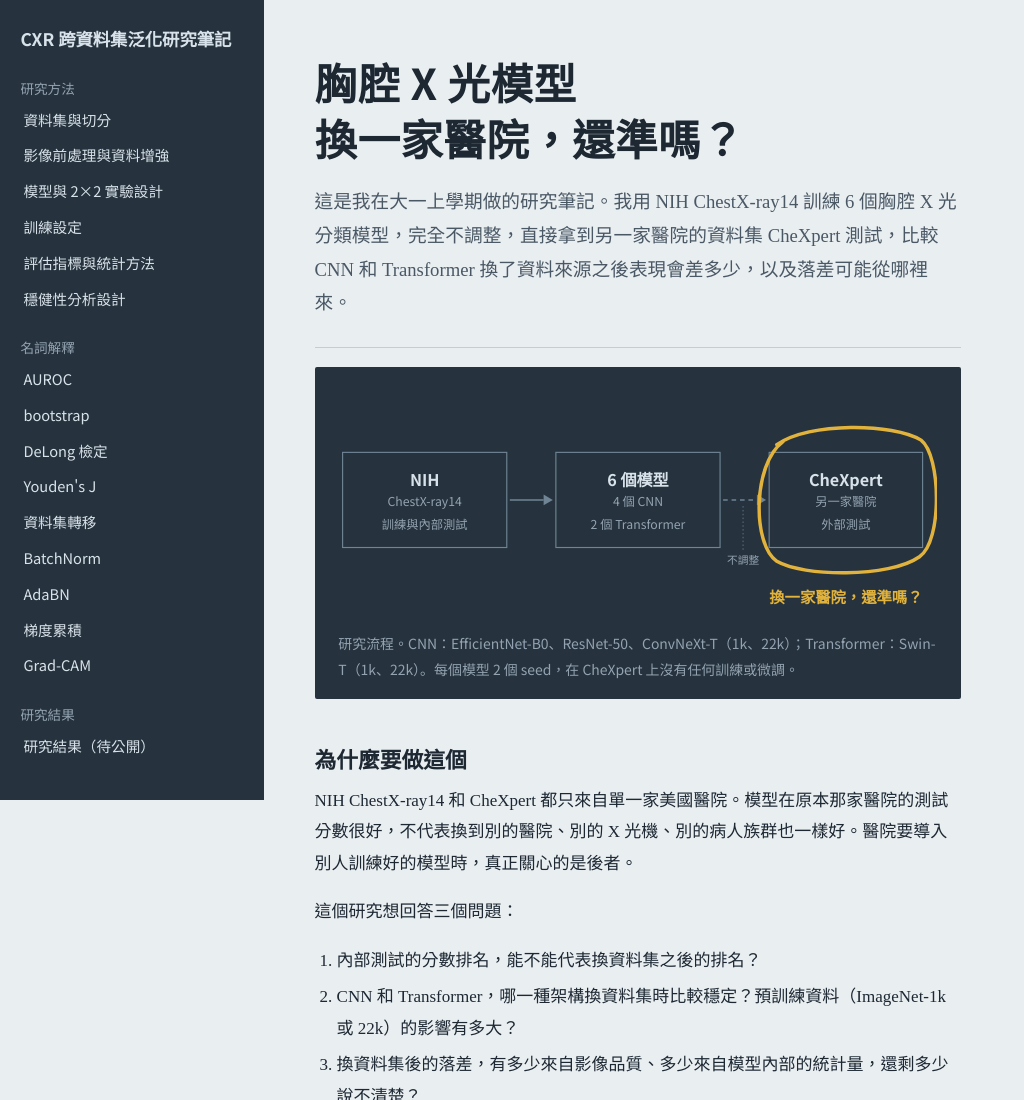
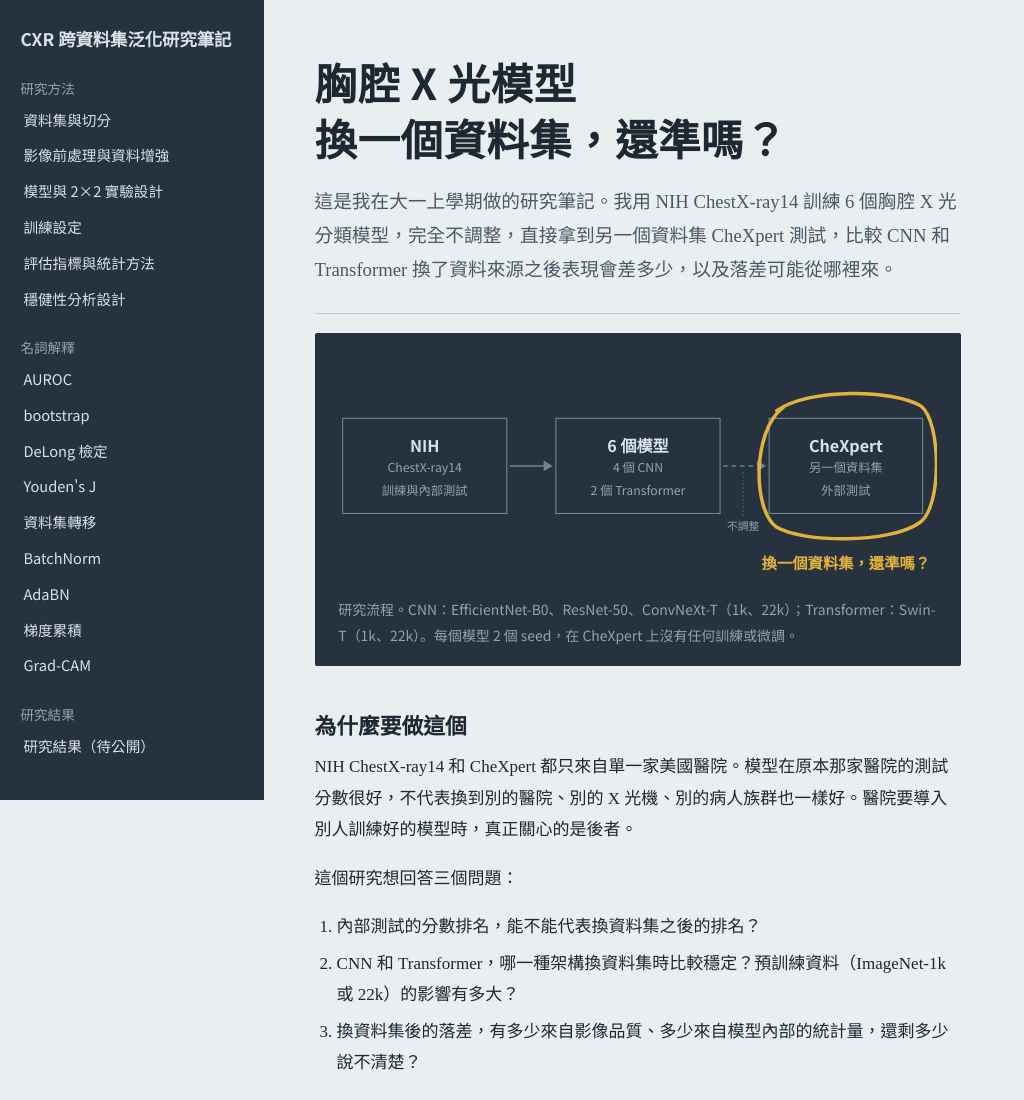
Before and after one commit to 13700k4070ti/cxr-research-site, a plain HTML site: page index.html in a window 1280 px wide. Shown: the top 1100 px of the page, without its empty margins (0-1024 px from the left). Drawn offline with Linux system fonts and the light colour scheme.

Commit message:
首頁用語改為「換一個資料集」，與小論文一致
Co-Authored-By: Claude Opus 5.5 <noreply@anthropic.com>
Claude-Session: https://claude.ai/code/session_01GhmhXPZCjEcpSXtoEX2GkY

```diff
--- a/index.html
+++ b/index.html
@@ -4,7 +4,7 @@
 <meta charset="utf-8">
 <meta name="viewport" content="width=device-width, initial-scale=1">
 <meta name="page-id" content="home">
-<meta name="description" content="胸腔 X 光模型換一家醫院還準嗎？NIH ChestX-ray14 → CheXpert 跨資料集泛化研究的方法與名詞筆記。">
+<meta name="description" content="胸腔 X 光模型換一個資料集還準嗎？NIH ChestX-ray14 → CheXpert 跨資料集泛化研究的方法與名詞筆記。">
 <title>CXR 跨資料集泛化研究筆記</title>
 <link rel="stylesheet" href="assets/style.css">
 <script src="assets/site.js" defer></script>
@@ -14,14 +14,14 @@
 <nav class="sidebar" id="site-nav"></nav>
 <main class="page">
 
-<h1 class="home-title"><span>胸腔 X 光模型</span><span>換一家醫院，</span><span>還準嗎？</span></h1>
-<p class="lead">這是我在大一上學期做的研究筆記。我用 NIH ChestX-ray14 訓練 6 個胸腔 X 光分類模型，完全不調整，直接拿到另一家醫院的資料集 CheXpert 測試，比較 CNN 和 Transformer 換了資料來源之後表現會差多少，以及落差可能從哪裡來。</p>
+<h1 class="home-title"><span>胸腔 X 光模型</span><span>換一個資料集，</span><span>還準嗎？</span></h1>
+<p class="lead">這是我在大一上學期做的研究筆記。我用 NIH ChestX-ray14 訓練 6 個胸腔 X 光分類模型，完全不調整，直接拿到另一個資料集 CheXpert 測試，比較 CNN 和 Transformer 換了資料來源之後表現會差多少，以及落差可能從哪裡來。</p>
 
 <figure class="film-panel">
 <div class="scroll">
 <svg viewBox="0 0 780 300" role="img" aria-labelledby="flow-title flow-desc">
   <title id="flow-title">研究流程</title>
-  <desc id="flow-desc">在 NIH ChestX-ray14 上訓練、驗證與內部測試 6 個模型，接著不經任何調整，直接在 CheXpert 上做外部測試。CheXpert 這一步用黃色蠟筆圈起來，標註：換一家醫院，還準嗎？</desc>
+  <desc id="flow-desc">在 NIH ChestX-ray14 上訓練、驗證與內部測試 6 個模型，接著不經任何調整，直接在 CheXpert 上做外部測試。CheXpert 這一步用黃色蠟筆圈起來，標註：換一個資料集，還準嗎？</desc>
   <g font-family="Noto Sans TC, PingFang TC, Microsoft JhengHei, sans-serif" fill="#D8E2EA">
     <!-- NIH -->
     <rect x="6" y="80" width="214" height="124" fill="none" stroke="#6F8494" stroke-width="1.5"/>
@@ -44,18 +44,18 @@
     <!-- CheXpert -->
     <rect x="562" y="80" width="200" height="124" fill="none" stroke="#6F8494" stroke-width="1.5"/>
     <text x="662" y="124" text-anchor="middle" font-size="21" font-weight="700">CheXpert</text>
-    <text x="662" y="150" text-anchor="middle" font-size="16" fill="#93A3B1">另一家醫院</text>
+    <text x="662" y="150" text-anchor="middle" font-size="16" fill="#93A3B1">另一個資料集</text>
     <text x="662" y="180" text-anchor="middle" font-size="16" fill="#93A3B1">外部測試</text>
     <!-- grease pencil ring -->
     <path class="pencil-ring" d="M572 70 C614 40, 724 42, 760 64 C786 84, 788 196, 758 216 C718 244, 606 242, 572 222 C540 200, 540 96, 580 66" fill="none" stroke="#E2B33C" stroke-width="4.5" stroke-linecap="round"/>
-    <text x="662" y="276" text-anchor="middle" font-size="20" font-weight="700" fill="#E2B33C">換一家醫院，還準嗎？</text>
+    <text x="662" y="276" text-anchor="middle" font-size="20" font-weight="700" fill="#E2B33C">換一個資料集，還準嗎？</text>
   </g>
 </svg>
 </div>
 <ol class="flow-mobile" aria-hidden="true">
 <li><strong>NIH ChestX-ray14</strong>訓練與內部測試</li>
 <li><strong>6 個模型</strong>4 個 CNN、2 個 Transformer</li>
-<li class="flow-target"><strong>CheXpert</strong>另一家醫院，不調整直接外部測試<em>換一家醫院，還準嗎？</em></li>
+<li class="flow-target"><strong>CheXpert</strong>另一個資料集，不調整直接外部測試<em>換一個資料集，還準嗎？</em></li>
 </ol>
 <figcaption>研究流程。CNN：EfficientNet-B0、ResNet-50、ConvNeXt-T（1k、22k）；Transformer：Swin-T（1k、22k）。每個模型 2 個 seed，在 CheXpert 上沒有任何訓練或微調。</figcaption>
 </figure>
```
Also changed, not shown: methods/robustness-design.html (+1 -1 lines), 2 other files.
